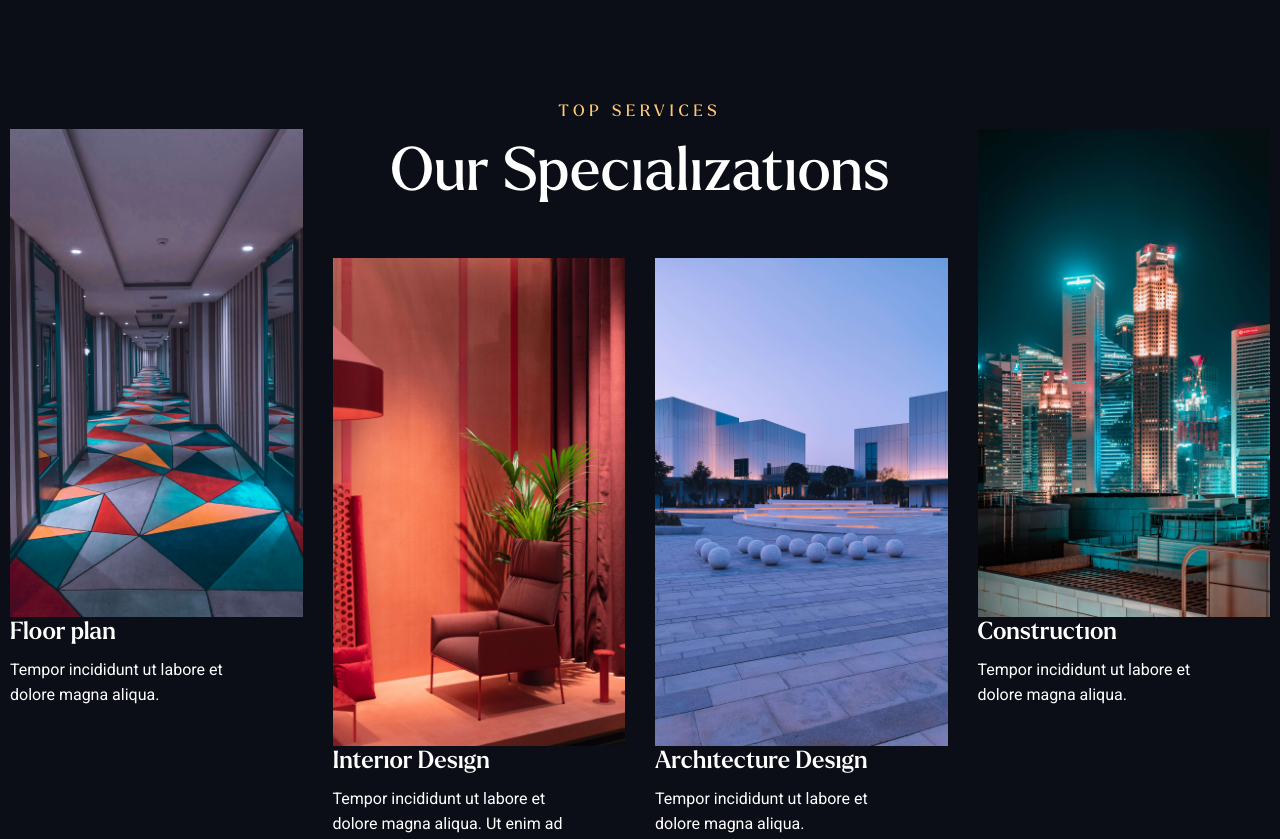
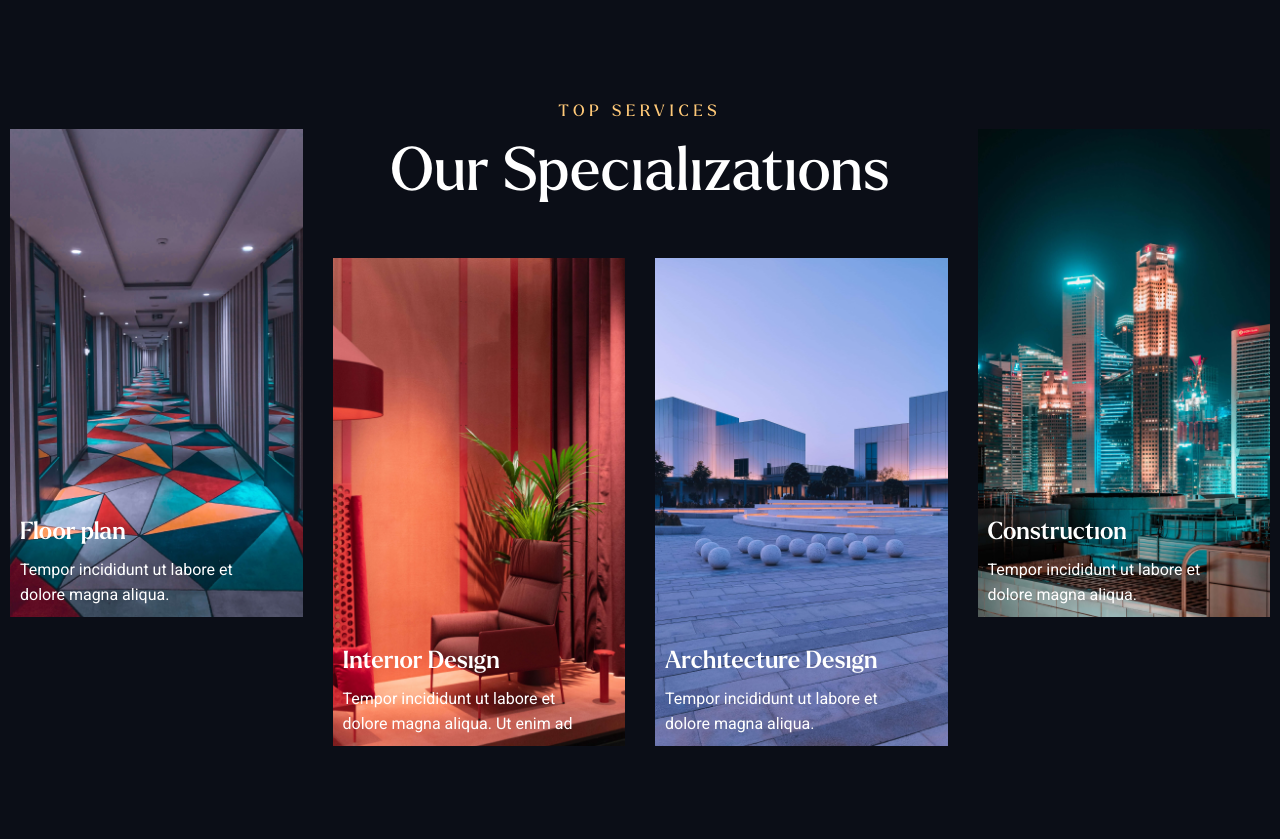
Before and after one commit to progdidi/RMC, a website: page app/index.html in a window 1280 px wide. Shown: the part 920-1759 px from the top of the page. Drawn offline with Linux system fonts and the light colour scheme.

Commit message:
fix: fix specialization item

```diff
--- a/app/index.html
+++ b/app/index.html
@@ -55,26 +55,37 @@
             <h4 class="section__subtitle specialization__subtitle">TOP SERVICES</h4>
             <h3 class="section__title specialization__title">Our Specializations</h3>
             <div class="specialization__inner">
-                <div class="specialization__item">
+                <a href="#" class="specialization__item">
                     <img src="images/specialization/spec1.png" alt="" class="specialization__item-img">
+                    <div class="specialization__item-overlay">
                         <h5 class="specialization__item-title">Floor plan</h5>
                         <p class="specialization__item-text">Tempor incididunt ut labore et dolore magna aliqua. </p>
                     </div>
-                <div class="specialization__item">
+
+                </a>
+                <a href="#" class="specialization__item">
                     <img src="images/specialization/spec2.png" alt="" class="specialization__item-img">
+                    <div class="specialization__item-overlay">
                         <h5 class="specialization__item-title">Interior Design</h5>
                         <p class="specialization__item-text">Tempor incididunt ut labore et dolore magna aliqua. Ut enim ad</p>
                     </div>
-                <div class="specialization__item">
+                </a>
+                <a href="#" class="specialization__item">
                     <img src="images/specialization/spec3.png" alt="" class="specialization__item-img">
+                    <div class="specialization__item-overlay">
                         <h5 class="specialization__item-title">Architecture Design</h5>
                         <p class="specialization__item-text">Tempor incididunt ut labore et dolore magna aliqua.</p>
                     </div>
-                <div class="specialization__item">
+
+                </a>
+                <a href="#" class="specialization__item">
                     <img src="images/specialization/spec4.png" alt="" class="specialization__item-img">
+                    <div class="specialization__item-overlay">
                         <h5 class="specialization__item-title">Construction</h5>
                         <p class="specialization__item-text">Tempor incididunt ut labore et dolore magna aliqua.</p>
                     </div>
+
+                </a>
             </div>
         </div>
     </section>
--- a/app/scss/blocks/_specialization.scss
+++ b/app/scss/blocks/_specialization.scss
@@ -14,14 +14,52 @@
         display: flex;
         justify-content: center;
         gap: 30px;
+        position: relative;
+        // padding: 0 300px;
         .specialization__item {
             width: 300px;
             position: relative;
             transition: all 0.3s;
+            // &:first-child {
+            //     position: absolute;
+            //     bottom: 129px;
+            //     left: 0;
+            // }
+            // &:last-child {
+            //     position: absolute;
+            //     bottom: 129px;
+            //     right: 0;
+            // }
+            &:first-child {
+                margin-top: -129px;
+                .specialization__item-overlay {
+                    bottom: 129px;
+                }
+            }
+            &:last-child {
+                margin-top: -129px;
+                .specialization__item-overlay {
+                    bottom: 129px;
+                }
+            }
+            &-overlay {
+                position: absolute;
+                top: 0;
+                right: 0;
+                bottom: 0;
+                left: 0;
+                background-color: rgba(255,255,255, 0);
+                transition: all 0.3s;
+                display: flex;
+                flex-direction: column;
+                justify-content: end;
+                padding: 10px;
+            }
             &:hover {
                 transform: scale(1.1);
-            }
-            &-img {
+                .specialization__item-overlay {
+                    background-color: rgba(255,255,255, 0.2);
+                }
             }
             &-title {
                 width: 230px;
@@ -35,12 +73,7 @@
                 width: 230px;
                 font-size: 16px;
             }
-            &:first-child {
-                margin-top: -129px;
-            }
-            &:last-child {
-                margin-top: -129px;
-            }
+
         }
 
     }
@@ -56,10 +89,17 @@
         .specialization__item {
             &:first-child {
                 margin-top: 0;
+                 .specialization__item-overlay {
+                    bottom: 0;
+                }
             }
             &:last-child {
                 margin-top: 0;
+                 .specialization__item-overlay {
+                    bottom: 0;
+                 }
             }
+
         }
     }
 }
```
Also changed, not shown: app/css/style.min.css. Lines whose indentation alone changed are shown as unchanged.
